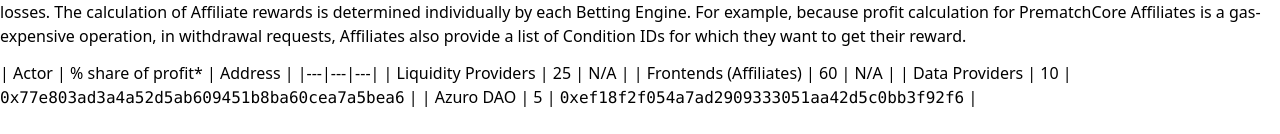
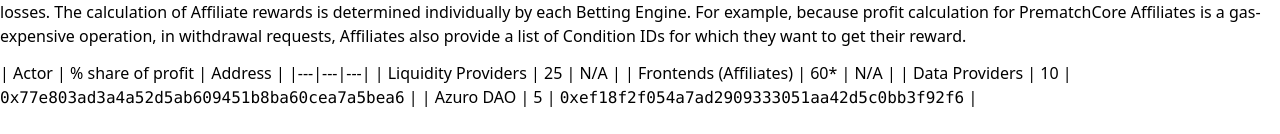
Before and after one commit to Azuro-protocol/gem-docs, a Next.js app: page /concepts/basic/rewards in a window 1280 px wide. Shown: the part 230-364 px from the top of the page. Built offline with nearby package versions, Linux system fonts and the light colour scheme.

Commit message:
update rewards page

```diff
--- a/pages/concepts/basic/rewards.mdx
+++ b/pages/concepts/basic/rewards.mdx
@@ -19,10 +19,10 @@ calculation of Affiliate rewards is determined individually by each Betting Engi
 calculation for [PrematchCore](/contracts/prematch-core) Affiliates is a gas-expensive operation, in withdrawal requests,
 Affiliates also provide a list of Condition IDs for which they want to get their reward.
 
-| Actor | % share of profit* | Address |
+| Actor | % share of profit | Address |
 |---|---|---|
 | [Liquidity Providers](/concepts/basic/liquidity-providers) | 25 | N/A |
-| [Frontends (Affiliates)](/concepts/basic/affiliates) | 60 | N/A |
+| [Frontends (Affiliates)](/concepts/basic/affiliates) | 60* | N/A |
 | [Data Providers](/concepts/basic/data-providers) | 10 | `0x77e803ad3a4a52d5ab609451b8ba60cea7a5bea6` |
 | [Azuro DAO](/concepts/governance/overview) | 5 | `0xef18f2f054a7ad2909333051aa42d5c0bb3f92f6` |
 
```
